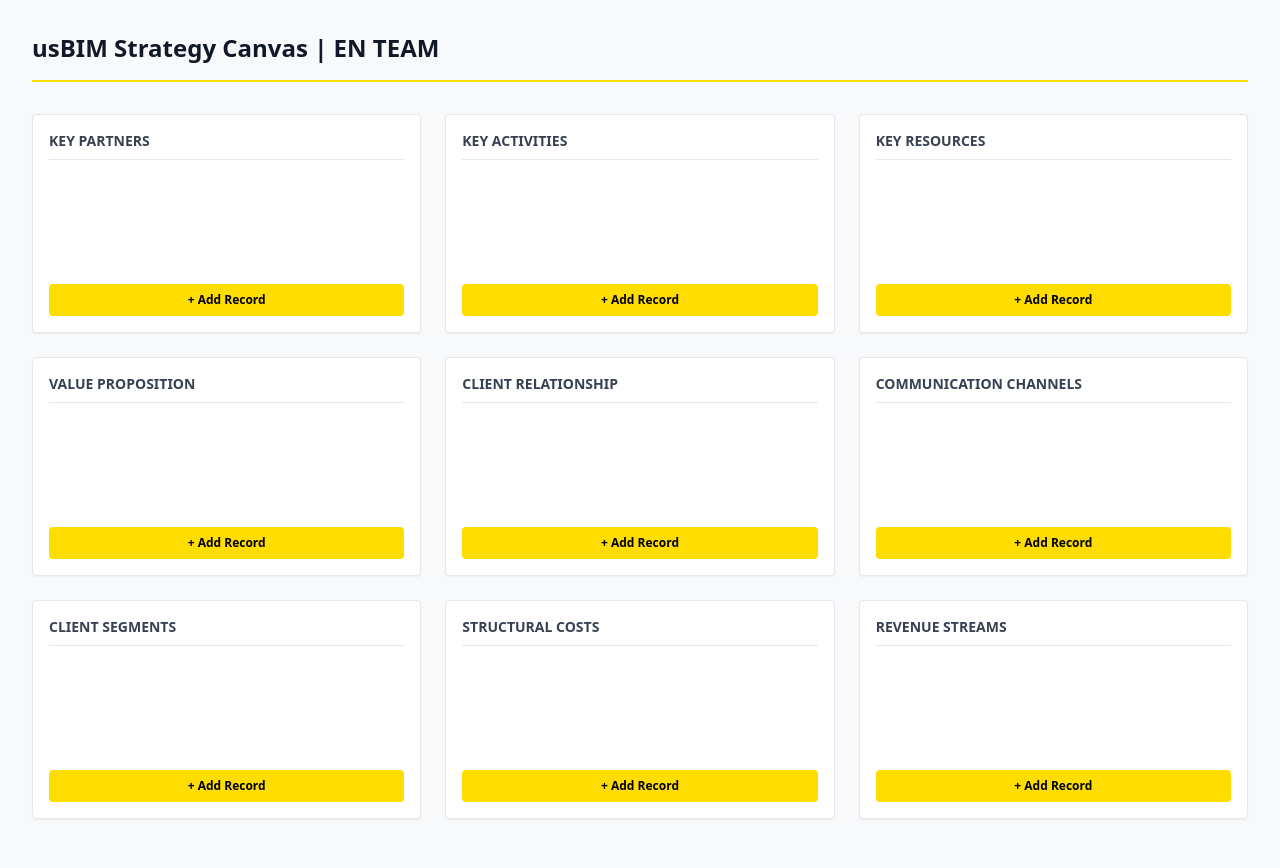
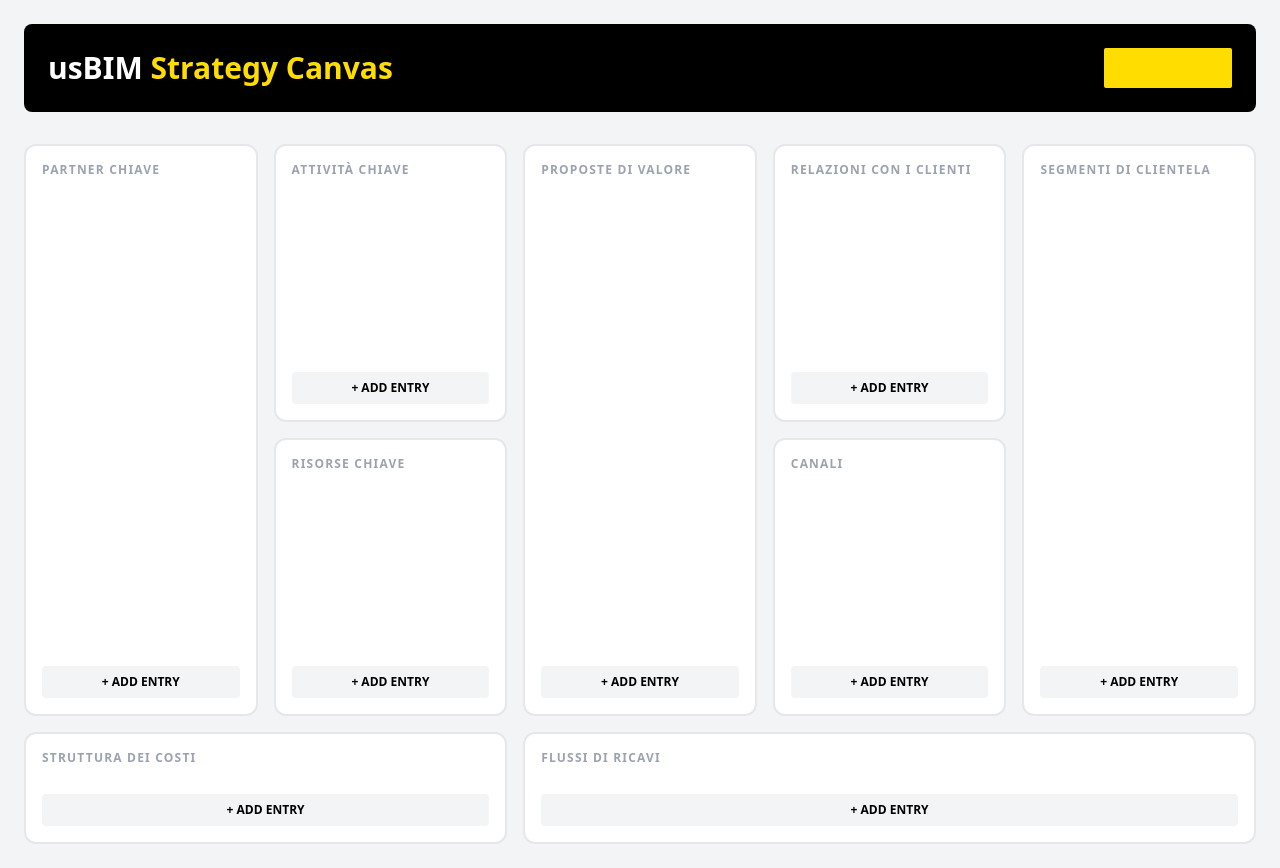
Before and after one commit to jonlewuk-ship-it/EN-Canvas, a website: page index.html in a window 1280 px wide. Drawn offline with nearby package versions, Linux system fonts and the light colour scheme; no server answers.

Commit message:
Update index.html

```diff
--- a/index.html
+++ b/index.html
@@ -3,49 +3,45 @@
 <head>
     <meta charset="UTF-8">
     <script src="https://cdn.tailwindcss.com"></script>
+    <style>
+        .acca-yellow { background-color: #FFDD00; }
+        .canvas-box { border: 2px solid #e5e7eb; transition: all 0.2s; }
+        .canvas-box:hover { border-color: #FFDD00; }
+    </style>
 </head>
-<body class="bg-[#F8F9FA] p-8">
-    <header class="mb-8 border-b-2 border-[#FFDD00] pb-4">
-        <h1 class="text-2xl font-bold text-gray-900">usBIM Strategy Canvas | EN TEAM</h1>
-    </header>
+<body class="bg-gray-100 p-6 font-sans">
+    <div class="max-w-7xl mx-auto">
+        <header class="flex justify-between items-center mb-8 bg-black p-6 rounded-lg">
+            <h1 class="text-white text-3xl font-bold">usBIM <span class="text-[#FFDD00]">Strategy Canvas</span></h1>
+            <div class="h-10 w-32 bg-[#FFDD00] rounded-sm"></div> </header>
 
-    <div id="canvas-grid" class="grid grid-cols-3 gap-6"></div>
+        <div id="canvas-grid" class="grid grid-cols-5 grid-rows-2 gap-4 h-[700px]">
+            </div>
+    </div>
 
     <script>
-        const sections = ["Key Partners", "Key Activities", "Key Resources", "Value Proposition", "Client Relationship", "Communication Channels", "Client Segments", "Structural Costs", "Revenue Streams"];
+        const layout = [
+            { name: "Partner Chiave", col: "span 1", row: "span 2" },
+            { name: "Attività Chiave", col: "span 1", row: "span 1" },
+            { name: "Proposte di Valore", col: "span 1", row: "span 2" },
+            { name: "Relazioni con i Clienti", col: "span 1", row: "span 1" },
+            { name: "Segmenti di Clientela", col: "span 1", row: "span 2" },
+            { name: "Risorse Chiave", col: "span 1", row: "span 1" },
+            { name: "Canali", col: "span 1", row: "span 1" },
+            { name: "Struttura dei Costi", col: "span 2", row: "span 1" },
+            { name: "Flussi di Ricavi", col: "span 3", row: "span 1" }
+        ];
 
         const grid = document.getElementById('canvas-grid');
-        sections.forEach(sec => {
+        layout.forEach(sec => {
             grid.innerHTML += `
-                <div class="bg-white border p-4 rounded shadow-sm">
-                    <h2 class="font-bold text-sm uppercase text-gray-700 mb-4 border-b pb-2">${sec}</h2>
-                    <div id="content-${sec.replace(/ /g, '-')}" class="min-h-[100px] mb-2 text-xs"></div>
-                    <button onclick="addEntry('${sec}')" class="w-full bg-[#FFDD00] text-black font-bold py-2 rounded text-xs hover:bg-yellow-400">+ Add Record</button>
+                <div class="canvas-box bg-white p-4 rounded-xl flex flex-col" style="grid-column: ${sec.col}; grid-row: ${sec.row};">
+                    <h2 class="font-black text-xs uppercase tracking-widest text-gray-400 mb-3">${sec.name}</h2>
+                    <div id="content-${sec.name.replace(/ /g, '-')}" class="flex-grow overflow-y-auto space-y-3 mb-4"></div>
+                    <button onclick="addEntry('${sec.name}')" class="text-xs font-bold py-2 bg-gray-100 hover:bg-[#FFDD00] rounded transition-colors">+ ADD ENTRY</button>
                 </div>
             `;
         });
-
-        async function loadData() {
-            const res = await fetch('/api/canvas');
-            const data = await res.json();
-            data.forEach(entry => {
-                const div = document.getElementById(`content-${entry.section.replace(/ /g, '-')}`);
-                if (div) div.innerHTML += `<div class="p-2 mb-2 bg-gray-50 border rounded text-xs">${entry.content}</div>`;
-            });
-        }
-
-        async function addEntry(section) {
-            const content = prompt(`Add record to ${section}:`);
-            if (!content) return;
-            await fetch('/api/canvas', {
-                method: 'POST',
-                headers: {'Content-Type': 'application/json'},
-                body: JSON.stringify({ section, content })
-            });
-            location.reload();
-        }
-
-        loadData();
     </script>
 </body>
 </html>
```
